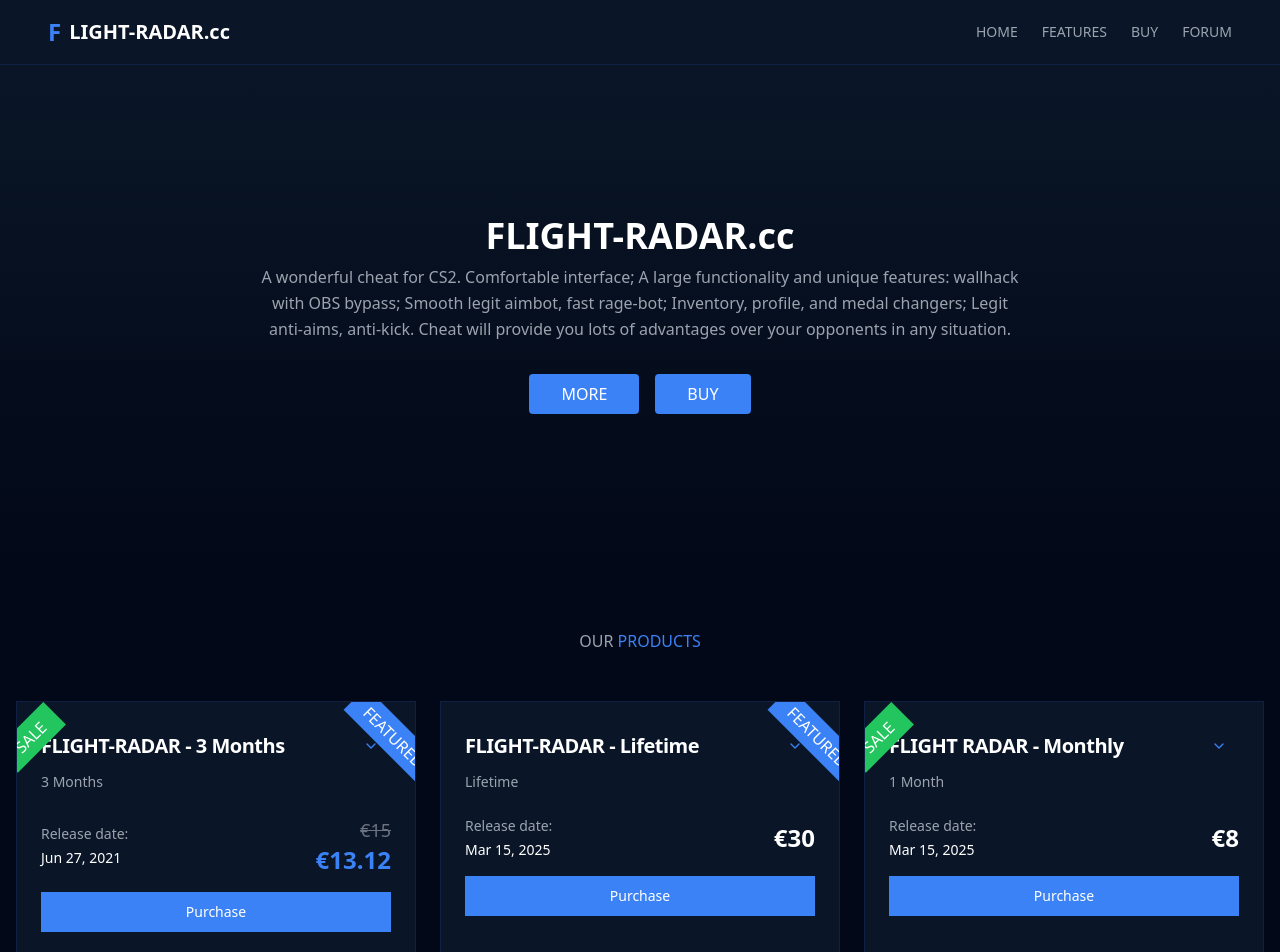
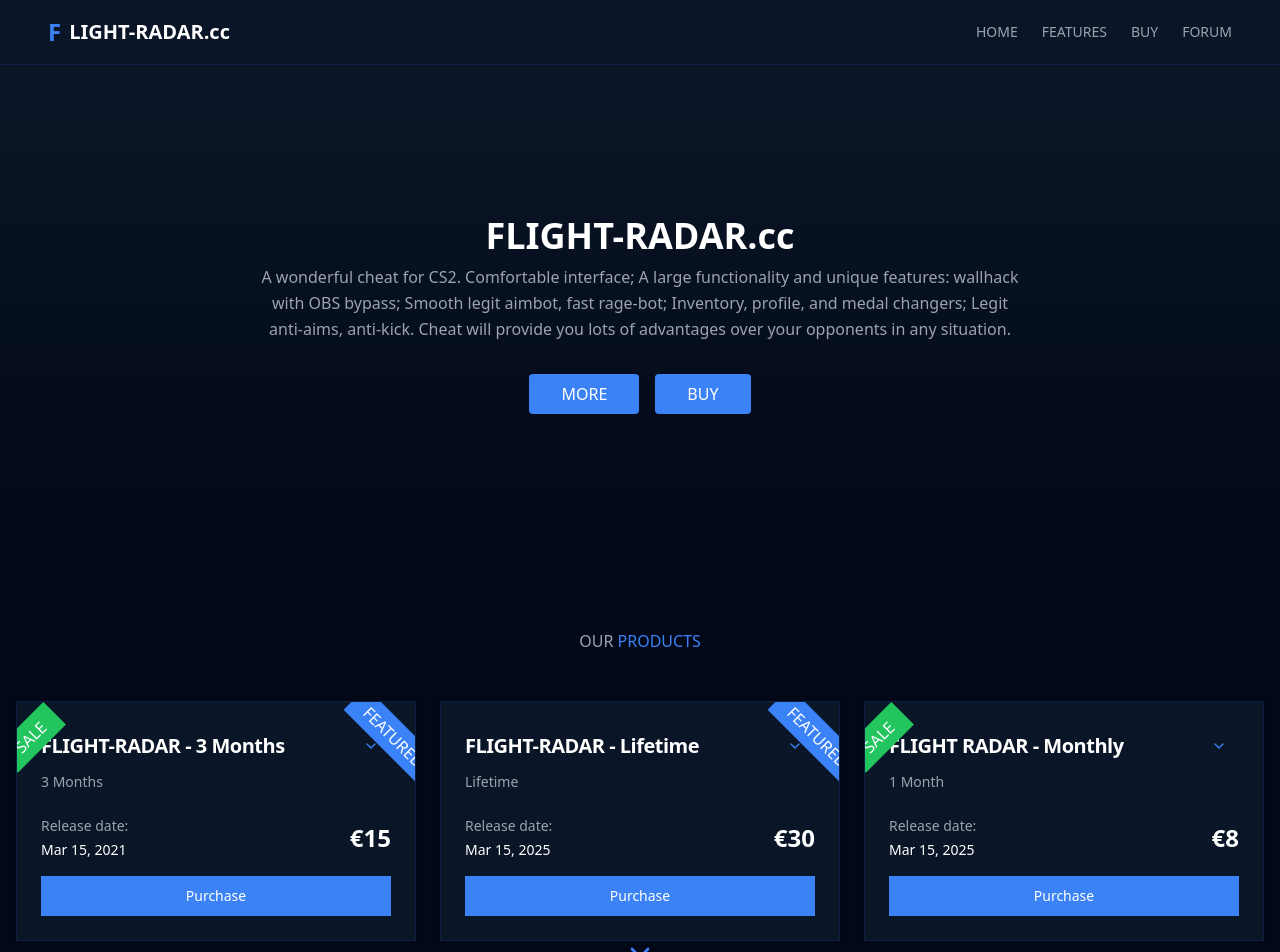
Before and after one commit to JohnnySins0798/azure-shop-discord-link, a React (Vite) app: page / in a window 1280 px wide. Shown: the top 952 px of the page. Built offline with nearby package versions, Linux system fonts and the light colour scheme.

Commit message:
Update Index.tsx

```diff
--- a/src/pages/Index.tsx
+++ b/src/pages/Index.tsx
@@ -7,11 +7,10 @@ const products = [
     title: "FLIGHT-RADAR - 3 Months",
     description: "Get access to all premium features for 3 months. Includes priority support and exclusive content.",
     price: "€15",
-    salePrice: "€13.12",
     duration: "3 Months",
     isSale: true,
     isFeatured: true,
-    releaseDate: "Jun 27, 2021",
+    releaseDate: "Mar 15, 2021",
     systemRequirements: [
       "Windows 10/11 - 64-Bit",
       "Latest Drivers",
```
